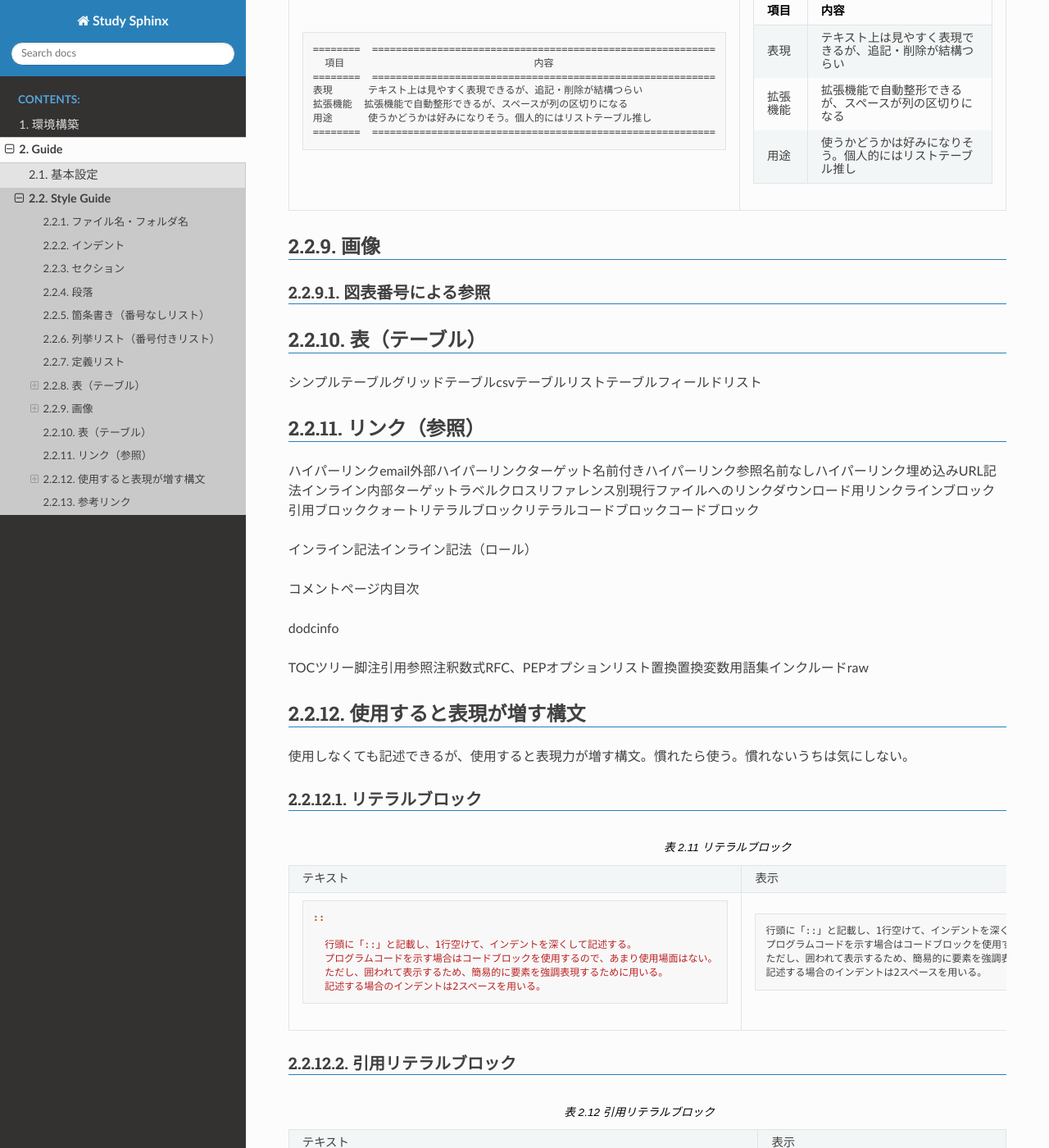
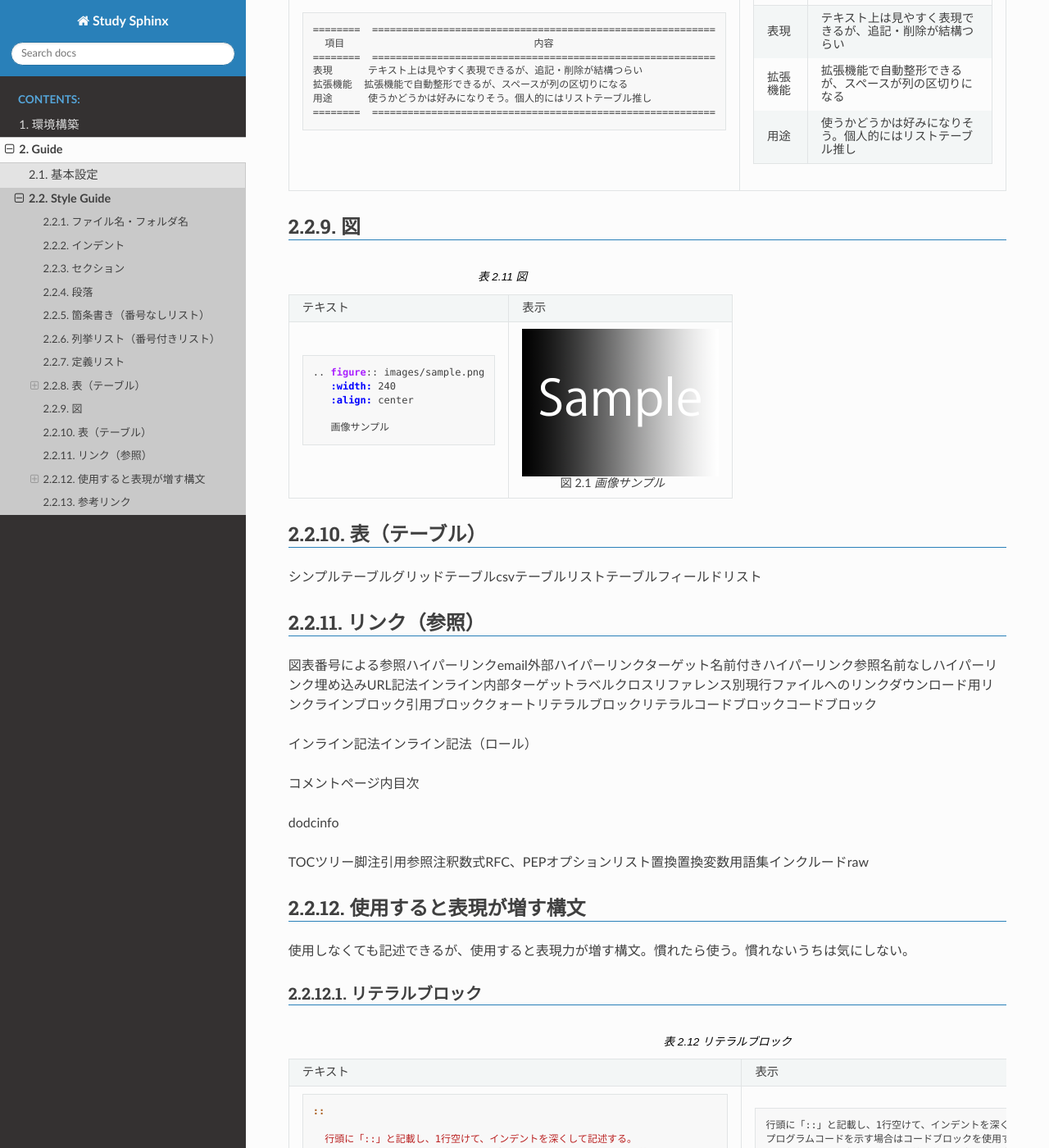
Before and after one commit to kkAyataka/study-sphinx, a Sphinx documentation site: the page built from doc/guide/style-guide.rst, in a window 1280 px wide and 1400 px high, scrolled down 5170 px. Shown: the whole window at 82% size. Built offline with Sphinx 7.4.7 and the Read the Docs theme 2.0.0, drawn with Linux system fonts in a browser that asks for light colours; some of the changed text lies outside the part shown.

Commit message:
Write about figure

```diff
--- a/doc/guide/style-guide.rst
+++ b/doc/guide/style-guide.rst
@@ -178,11 +178,17 @@ CSVテーブル
      - .. include:: style-sample/simple-table.txt
 
 
-画像
+図
 ================================================================================
 
-図表番号による参照
---------------------------------------------------------------------------------
+.. list-table:: 図
+
+   * - テキスト
+     - 表示
+   * - .. literalinclude:: style-sample/figure.txt
+          :language: rst
+     - .. include:: style-sample/figure.txt
+
 
 表（テーブル）
 ================================================================================
@@ -197,6 +203,7 @@ csvテーブル
 リンク（参照）
 ================================================================================
 
+図表番号による参照
 ハイパーリンク
 email
 外部ハイパーリンクターゲット
--- /dev/null
+++ b/doc/guide/style-sample/figure.txt
@@ -0,0 +1,5 @@
+.. figure:: images/sample.png
+   :width: 240
+   :align: center
+
+   画像サンプル
```
Also changed, not shown: doc/guide/images/sample.png (added).
